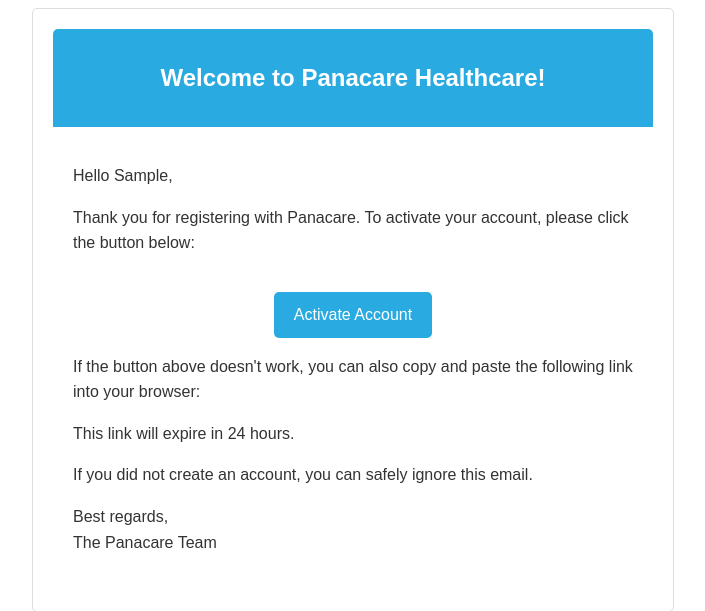
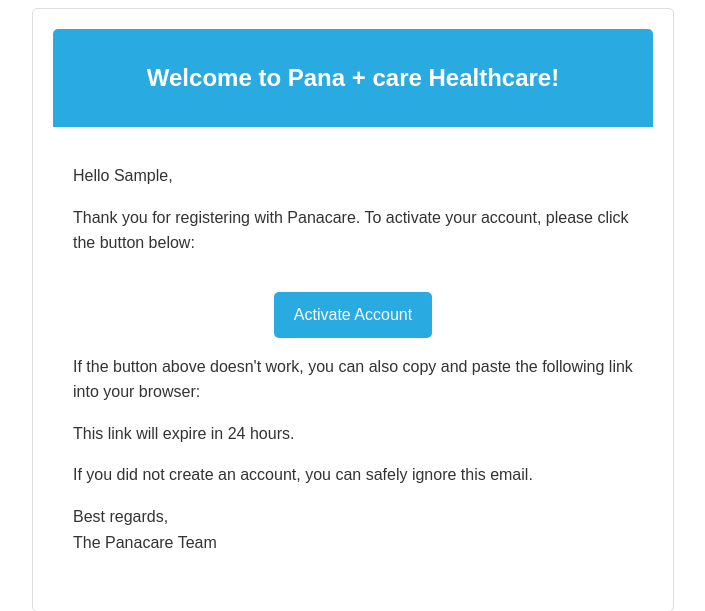
Before and after one commit to DennisMuasyaWambua/Panacare_Django_Backend, a Django app: template users/templates/users/activation_email.html in a window 1280 px wide. Shown: the top 611 px of the page, without its empty margins (287-992 px from the left). Run offline with Django 5.2, Linux system fonts and the light colour scheme; the template is opened without the code that fills it, so the values that code supplies are empty; the visitor is signed in with stand-in values (Sample User, id 1).

Commit message:
pana + care

```diff
--- a/users/templates/users/activation_email.html
+++ b/users/templates/users/activation_email.html
@@ -39,7 +39,7 @@
 <body>
     <div class="container">
         <div class="header">
-            <h2>Welcome to Panacare Healthcare!</h2>
+            <h2>Welcome to Pana + care Healthcare!</h2>
         </div>
         <div class="content">
             <p>Hello {{ user.first_name }},</p>
```
